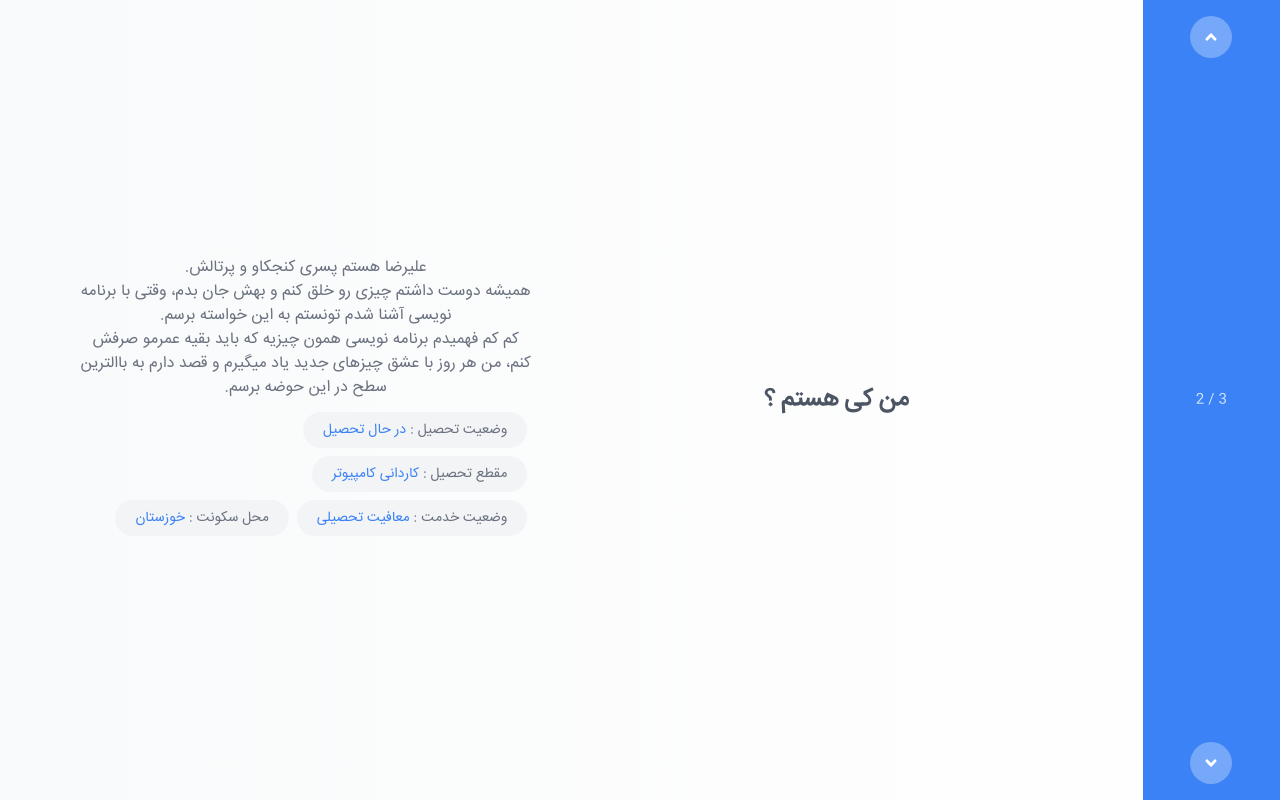
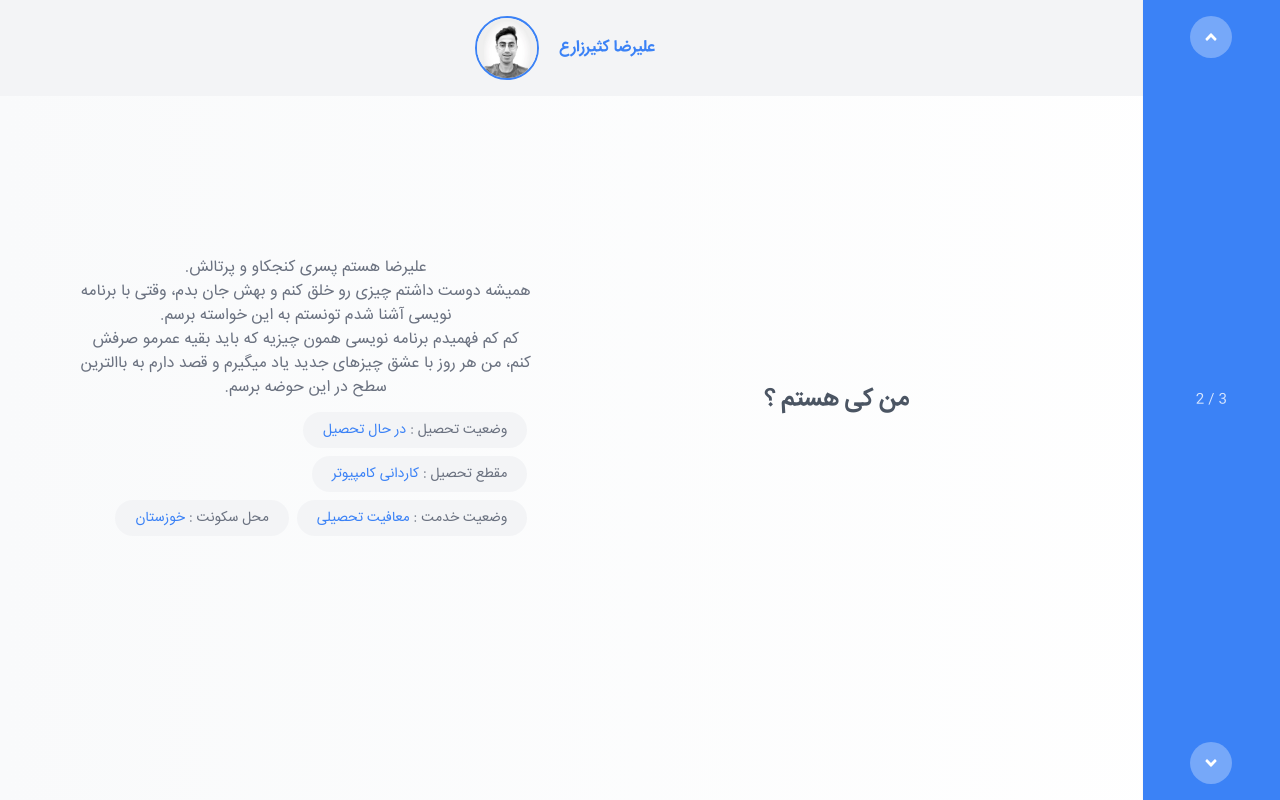
Before and after one commit to alirezakasirzare/kasirzare-2, a React (Create React App) app: page / in a window 1280 px wide. Both pictures are taken after a click on the button 1211 px from the left and 763 px from the top of the page. Built offline with nearby package versions, Linux system fonts and the light colour scheme.

Commit message:
add header

```diff
--- a/src/components/Screen.tsx
+++ b/src/components/Screen.tsx
@@ -2,6 +2,7 @@ import tw from 'tailwind-styled-components';
 import Sidebar from './layout/Sidebar';
 import SectionProvider from '../context/section-context';
 import SectionSlider from './slider/SectionSlider';
+
 import { MotionConfig } from 'framer-motion';
 
 const Container = tw.div`
--- a/src/components/card/CardContainer.tsx
+++ b/src/components/card/CardContainer.tsx
@@ -19,7 +19,7 @@ const Title = tw.div`
 `;
 
 interface CardContainerProps {
-  title: string;
+  title: ReactNode;
   children: ReactNode;
 }
 
--- /dev/null
+++ b/src/components/layout/Header.tsx
@@ -0,0 +1,39 @@
+import tw from 'tailwind-styled-components';
+import alirezaImage from '../../assets/images/alirezakasirzare.jpg';
+
+import { motion } from 'framer-motion';
+
+const Box = motion(tw.header`
+  fixed top-0 left-0 z-40
+  w-full
+  bg-gray-100
+  h-24
+  pr-[150px]
+  flex justify-center items-center gap-5
+`);
+
+const Image = tw.img`
+  rounded-full
+  w-16 h-16
+  border-2 border-blue-500
+`;
+
+const Text = tw.h1`
+  font-bold
+  text-blue-500
+`;
+
+function Header() {
+  return (
+    <Box
+      initial={{ y: '-100%', opacity: 0 }}
+      animate={{ y: '0%', opacity: 1 }}
+      exit={{ y: '-100%', opacity: 0 }}
+    >
+      <Text>علیرضا کثیرزارع</Text>
+      <Image src={alirezaImage} />
+    </Box>
+  );
+}
+
+export default Header;
--- a/src/components/layout/Sidebar.tsx
+++ b/src/components/layout/Sidebar.tsx
@@ -9,6 +9,7 @@ const Aside = tw.aside`
   shadow-sm
   h-full w-[150px] p-4
   flex flex-col justify-between items-center
+  relative z-50
 `;
 
 const Button = tw.button`
--- a/src/components/sections/Ability.tsx
+++ b/src/components/sections/Ability.tsx
@@ -23,6 +23,8 @@ function Ability() {
     'styled-components',
     'react-query',
     'redux-tollkit',
+    'framer-motion',
+    'git',
   ];
 
   return (
--- a/src/components/sections/Profile.tsx
+++ b/src/components/sections/Profile.tsx
@@ -9,7 +9,13 @@ const Image = tw.img`
 `;
 
 function Profile() {
-  const title = `سلام من علیرضا کثیرزارع هستم.`;
+  const title = (
+    <p>
+      سلام من
+      <span className="text-blue-500"> علیرضا کثیرزارع </span>
+      هستم.
+    </p>
+  );
 
   return (
     <CardContainer title={title}>
--- a/src/components/slider/SectionSlider.tsx
+++ b/src/components/slider/SectionSlider.tsx
@@ -1,3 +1,4 @@
+import Header from '../layout/Header';
 import { AnimatePresence, motion } from 'framer-motion';
 import { useContext, Fragment } from 'react';
 import { SectionContext } from '../../context/section-context';
@@ -6,6 +7,8 @@ function SectionSlider() {
   const { active, items } = useContext(SectionContext);
 
   return (
+    <>
+      <AnimatePresence>{active !== 0 && <Header />}</AnimatePresence>
       <AnimatePresence initial={false}>
         {items
           .filter((item, i) => i === active)
@@ -21,6 +24,7 @@ function SectionSlider() {
             </motion.div>
           ))}
       </AnimatePresence>
+    </>
   );
 }
 
```
Lines whose indentation alone changed are shown as unchanged.
